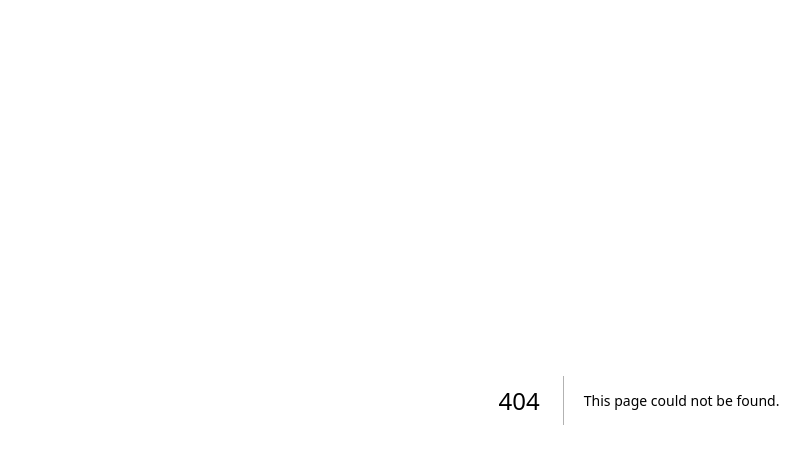
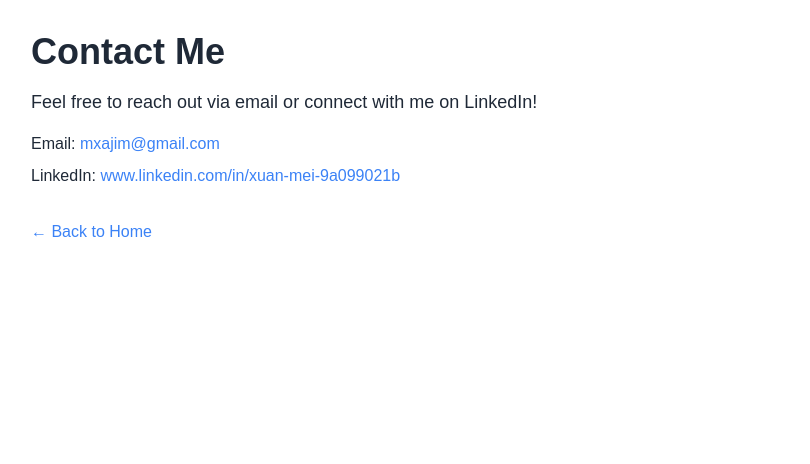
Before and after one commit to mxa911019/xuan-mei-website, a Next.js app: page /contact in a window 1280 px wide. Before the commit this address had no page. Shown: the top 464 px of the page, without its empty margins (1-811 px from the left). Built offline with nearby package versions, Linux system fonts and the light colour scheme.

Commit message:
Update contact information

```diff
--- /dev/null
+++ b/pages/about.js
@@ -0,0 +1,16 @@
+import Link from 'next/link';
+
+export default function About() {
+  return (
+    <div className="min-h-screen p-8 dark:bg-gray-900 text-gray-800 dark:text-white">
+      <h1 className="text-4xl font-bold mb-4">About Me</h1>
+      <p className="text-lg max-w-2xl">
+        Hi, I'm Xuan Mei.
+      </p>
+      <p className="text-lg max-w-2xl mt-4">
+        This site showcases my projects, research, and other creative work.
+      </p>
+      <Link href="/" className="text-blue-500 hover:underline mt-8 inline-block">← Back to Home</Link>
+    </div>
+  );
+}
--- /dev/null
+++ b/pages/contact.js
@@ -0,0 +1,17 @@
+import Link from 'next/link';
+
+export default function Contact() {
+  return (
+    <div className="min-h-screen p-8 dark:bg-gray-900 text-gray-800 dark:text-white">
+      <h1 className="text-4xl font-bold mb-4">Contact Me</h1>
+      <p className="text-lg max-w-2xl mb-4">
+        Feel free to reach out via email or connect with me on LinkedIn!
+      </p>
+      <ul className="space-y-2">
+        <li>Email: <a href="mxajim@gmail.com" className="text-blue-500 hover:underline">mxajim@gmail.com</a></li>
+        <li>LinkedIn: <a href="www.linkedin.com/in/xuan-mei-9a099021b" target="_blank" className="text-blue-500 hover:underline">www.linkedin.com/in/xuan-mei-9a099021b</a></li>
+      </ul>
+      <Link href="/" className="text-blue-500 hover:underline mt-8 inline-block">← Back to Home</Link>
+    </div>
+  );
+}
```
